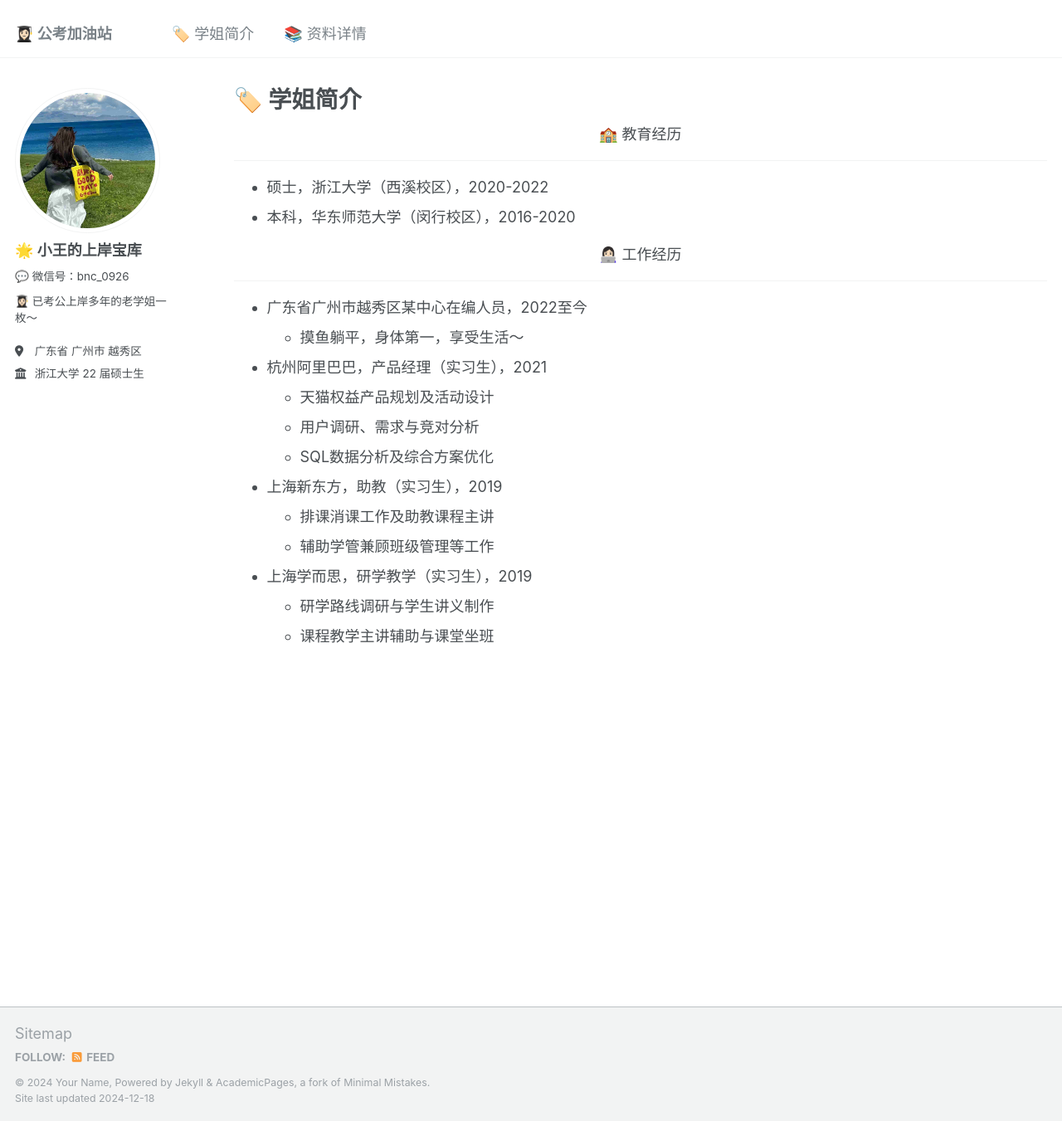
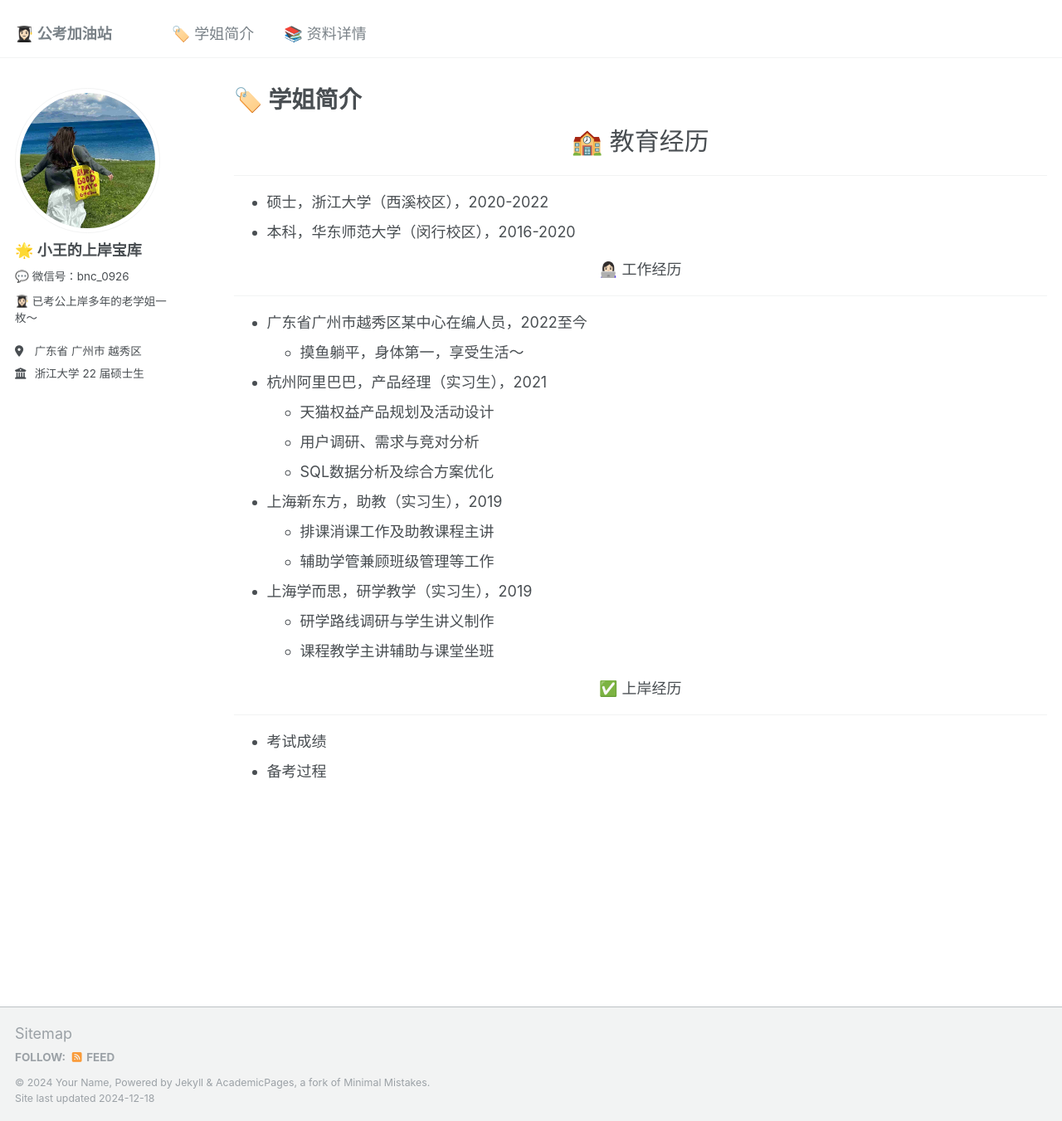
Before and after one commit to KnowledgeStoreVIP/GkStoreVIP.github.io, a Jekyll site: the page built from _pages/cv.md, in a window 1280 px wide and 1351 px high. Shown: the whole window at 83% size. Built offline with Jekyll 4.4.1, drawn with Linux system fonts in a browser that asks for light colours; comment, search, counter and statistics services are not loaded.

Commit message:
Update cv.md

```diff
--- a/_pages/cv.md
+++ b/_pages/cv.md
@@ -9,7 +9,7 @@ redirect_from:
 
 {% include base_path %}
 
-<div style="text-align: center; font-size: 18px;">
+<div style="text-align: center; font-size: 30px;">
 🏫 教育经历
 </div>
 
@@ -37,3 +37,11 @@ redirect_from:
 * 上海学而思，研学教学（实习生），2019
   * 研学路线调研与学生讲义制作
   * 课程教学主讲辅助与课堂坐班
+
+<div style="text-align: center; font-size: 18px;">
+✅ 上岸经历
+</div>
+
+-----
+* 考试成绩
+* 备考过程
```
